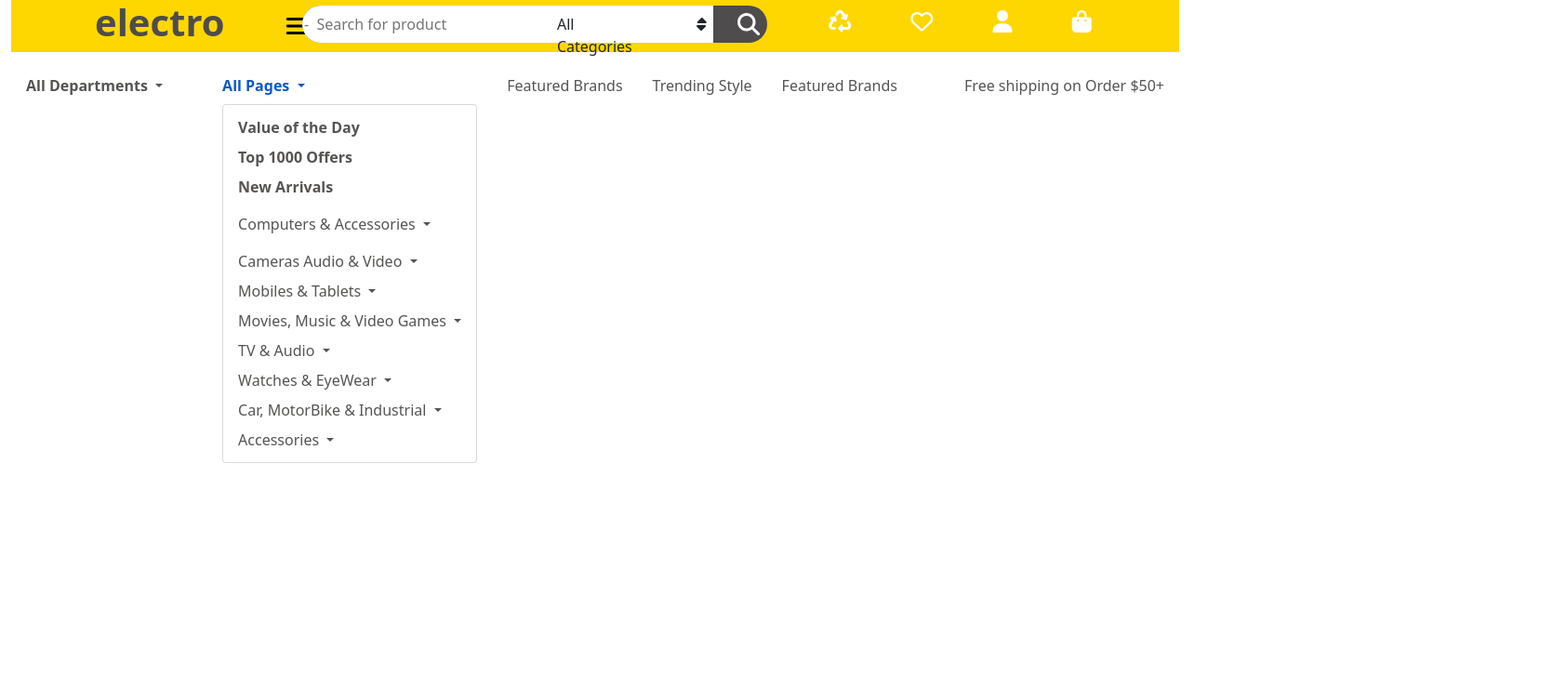
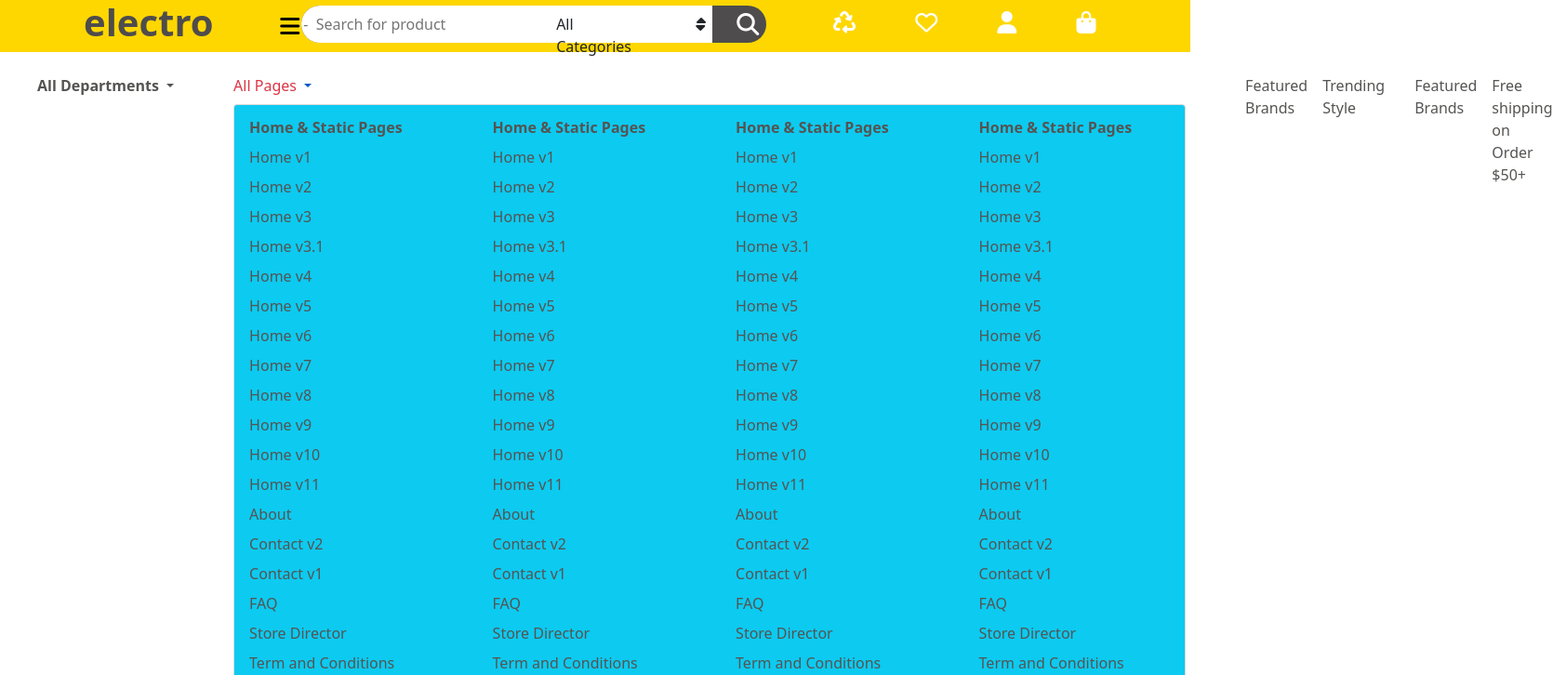
Before and after one commit to rmusamam/shopping_Website_by-using-js-n-bootstrap, a plain HTML site: page index.html in a window 1280 px wide. Both pictures are taken after a click on the link "All Pages". Shown: the top 726 px of the page at 93% size, 1670 px wide, since content can reach past the window. Drawn offline with nearby package versions, Linux system fonts and the light colour scheme.

Commit message:
add navbar dropdown

```diff
--- a/index.html
+++ b/index.html
@@ -11,10 +11,10 @@
     <!-- <link rel="stylesheet" href="./index.js"> -->
     <title>Shopping website</title>
   </head>
-  <body class="container-fluid">
+  <body class="">
     <div>
-        <section class="header" id="header">
-            <div class="header-bar justify-content-between d-flex  ">
+        <section class="header" id="header" >
+            <div class="header-bar   justify-content-between d-flex ml-n">
                 <h1 class="">
                     electro
                 </h1>
@@ -49,10 +49,10 @@
         </section>
 
         <section class="drop-down-bar" id="drop-down-bar">
-            <div class="row">
+            <div class="row  container-fluid">
                 <div class="col">
-                    <nav class="navbar ">
-                        <ul class=" nav-content navbar-nav d-flex flex-row vw-100 ">
+                    <nav class="navbar dropdown-nav">
+                        <ul class=" nav-content navbar-nav d-flex flex-row  vw-100 ">
                              <li class="my-2 nav-item mr-5 dropdown ">
                                 <a href="" class="nav-link dropdown-toggle all-departments" data-toggle="dropdown">
                                     <strong>All Departments</strong>
@@ -103,63 +103,120 @@
 
                                 </ul>
                             </li>
-                            <li class="my-2 mx-3 text-danger nav-item ml-5 dropdown ">
-                                <a href="" class="nav-link dropdown-toggle all-departments" data-toggle="dropdown">
-                                    <strong>All Pages</strong>
+                            <li class="all-pages-li my-2 mx-3 text-danger nav-item ml-5 dropdown   ">
+                                <a href="" class="nav-link dropdown-toggle all-p" data-toggle="dropdown">
+                                    <strong class="fw-light  text-danger">All Pages</strong>
                                 </a>
-                                 <ul class="dropdown-menu all-departments-list ">
 
-                                    <li class="dropdown-item "><a href=""  >
-                                        <strong>Value of the Day</strong>
-                                    </a></li>
-                                    <li class="dropdown-item"><a href="" >
-                                        <strong>Top 1000 Offers</strong>
-                                    </a></li>
-                                    <li class="dropdown-item"><a href="" >
-                                        <strong>New Arrivals</strong>
-                                    </a></li>
-                                    <li class="dropdown-item dropdown "><a href="" class="nav-link dropdown-toggle" data-toggle="dropdown" >
-                                        Computers & Accessories
-                                        <div class="dropdown-menu">
-                                            <div class="row dropdown-item">
-                                                <div class="col">
-                                                   <a href=""><h3>Computers & Accessories </h3></a>
-                                                </div>
-                                            </div>
+                                <div class="dropdown-menu  all-pages-list bg-info  " style="height: 100vh; width:80vw ;">
+                                    <div class="row background-transparent-div  ">
+                                        <div class="col">
+                                            <a href="" class="dropdown-item">
+                                                <strong> Home & Static Pages</strong>
+                                            </a>
+                                            <a href="" class="dropdown-item">Home v1</a>
+                                            <a href=""class="dropdown-item">Home v2</a>
+                                            <a href=""class="dropdown-item">Home v3</a>
+                                            <a href=""class="dropdown-item">Home v3.1</a>
+                                            <a href=""class="dropdown-item">Home v4</a>
+                                            <a href=""class="dropdown-item">Home v5</a>
+                                            <a href=""class="dropdown-item">Home v6</a>
+                                            <a href=""class="dropdown-item">Home v7</a>
+                                            <a href=""class="dropdown-item">Home v8</a>
+                                            <a href=""class="dropdown-item">Home v9</a>
+                                            <a href=""class="dropdown-item">Home v10</a>
+                                            <a href=""class="dropdown-item">Home v11</a>
+                                            <a href=""class="dropdown-item">About</a>
+                                            <a href=""class="dropdown-item">Contact v2</a>
+                                            <a href=""class="dropdown-item">Contact v1</a>
+                                            <a href=""class="dropdown-item">FAQ</a>
+                                            <a href=""class="dropdown-item">Store Director</a>
+                                            <a href=""class="dropdown-item">Term and Conditions</a>
+                                            <a href=""class="dropdown-item">404</a>
                                         </div>
-                                    </a></li>
-                                    <li class="dropdown-item dropdown"><a href="" class="dropdown-toggle" data-toggle="dropdown" >
-                                       Cameras Audio & Video
-                                    </a></li>
-                                    <li class="dropdown-item dropdown"><a href="" class="dropdown-toggle" data-toggle="dropdown" >
-                                        Mobiles & Tablets
-                                    </a></li>
-                                    <li class="dropdown-item dropdown"><a href="" class="dropdown-toggle" data-toggle="dropdown" >
-                                        Movies, Music & Video Games
-                                    </a></li>
+                                        <div class="col">
+                                            <a href="" class="dropdown-item">
+                                                <strong> Home & Static Pages</strong>
+                                            </a>
+                                            <a href="" class="dropdown-item">Home v1</a>
+                                            <a href=""class="dropdown-item">Home v2</a>
+                                            <a href=""class="dropdown-item">Home v3</a>
+                                            <a href=""class="dropdown-item">Home v3.1</a>
+                                            <a href=""class="dropdown-item">Home v4</a>
+                                            <a href=""class="dropdown-item">Home v5</a>
+                                            <a href=""class="dropdown-item">Home v6</a>
+                                            <a href=""class="dropdown-item">Home v7</a>
+                                            <a href=""class="dropdown-item">Home v8</a>
+                                            <a href=""class="dropdown-item">Home v9</a>
+                                            <a href=""class="dropdown-item">Home v10</a>
+                                            <a href=""class="dropdown-item">Home v11</a>
+                                            <a href=""class="dropdown-item">About</a>
+                                            <a href=""class="dropdown-item">Contact v2</a>
+                                            <a href=""class="dropdown-item">Contact v1</a>
+                                            <a href=""class="dropdown-item">FAQ</a>
+                                            <a href=""class="dropdown-item">Store Director</a>
+                                            <a href=""class="dropdown-item">Term and Conditions</a>
+                                            <a href=""class="dropdown-item">404</a>
+                                        </div>
+                                        <div class="col">
+                                            <a href="" class="dropdown-item">
+                                                <strong> Home & Static Pages</strong>
+                                            </a>
+                                            <a href="" class="dropdown-item">Home v1</a>
+                                            <a href=""class="dropdown-item">Home v2</a>
+                                            <a href=""class="dropdown-item">Home v3</a>
+                                            <a href=""class="dropdown-item">Home v3.1</a>
+                                            <a href=""class="dropdown-item">Home v4</a>
+                                            <a href=""class="dropdown-item">Home v5</a>
+                                            <a href=""class="dropdown-item">Home v6</a>
+                                            <a href=""class="dropdown-item">Home v7</a>
+                                            <a href=""class="dropdown-item">Home v8</a>
+                                            <a href=""class="dropdown-item">Home v9</a>
+                                            <a href=""class="dropdown-item">Home v10</a>
+                                            <a href=""class="dropdown-item">Home v11</a>
+                                            <a href=""class="dropdown-item">About</a>
+                                            <a href=""class="dropdown-item">Contact v2</a>
+                                            <a href=""class="dropdown-item">Contact v1</a>
+                                            <a href=""class="dropdown-item">FAQ</a>
+                                            <a href=""class="dropdown-item">Store Director</a>
+                                            <a href=""class="dropdown-item">Term and Conditions</a>
+                                            <a href=""class="dropdown-item">404</a>
+                                        </div>
+                                        <div class="col">
+                                            <a href="" class="dropdown-item">
+                                                <strong> Home & Static Pages</strong>
+                                            </a>
+                                            <a href="" class="dropdown-item">Home v1</a>
+                                            <a href=""class="dropdown-item">Home v2</a>
+                                            <a href=""class="dropdown-item">Home v3</a>
+                                            <a href=""class="dropdown-item">Home v3.1</a>
+                                            <a href=""class="dropdown-item">Home v4</a>
+                                            <a href=""class="dropdown-item">Home v5</a>
+                                            <a href=""class="dropdown-item">Home v6</a>
+                                            <a href=""class="dropdown-item">Home v7</a>
+                                            <a href=""class="dropdown-item">Home v8</a>
+                                            <a href=""class="dropdown-item">Home v9</a>
+                                            <a href=""class="dropdown-item">Home v10</a>
+                                            <a href=""class="dropdown-item">Home v11</a>
+                                            <a href=""class="dropdown-item">About</a>
+                                            <a href=""class="dropdown-item">Contact v2</a>
+                                            <a href=""class="dropdown-item">Contact v1</a>
+                                            <a href=""class="dropdown-item">FAQ</a>
+                                            <a href=""class="dropdown-item">Store Director</a>
+                                            <a href=""class="dropdown-item">Term and Conditions</a>
+                                            <a href=""class="dropdown-item">404</a>
+                                        </div>
+                                    </div>
+                                </div>
 
-                                    <li class="dropdown-item dropdown"><a href="" class="dropdown-toggle" data-toggle="dropdown" >
-                                        TV & Audio
-                                    </a></li>
-                                    <li class="dropdown-item dropdown"><a href="" class="dropdown-toggle" data-toggle="dropdown" >
-                                        Watches & EyeWear
-                                    </a></li>
-                                    <li class="dropdown-item dropdown"><a href="" class="dropdown-toggle" data-toggle="dropdown" >
-                                        Car, MotorBike & Industrial
-                                    </a></li>
-                                    <li class="dropdown-item dropdown"><a href="" class="dropdown-toggle" data-toggle="dropdown" >
-                                        Accessories
-                                    </a></li>
-
-                                </ul>
                             </li>
 
-                            <li class="my-3 mx-3"><a href="">Featured Brands</a></li>
+                            <li class="my-3 mx- pl-5 "><a href="">Featured Brands</a></li>
 
                             <li class="my-3 mx-3"><a href="">Trending Style </a></li>
 
                             <li class="my-3 mx-3"><a href="">Featured Brands</a></li>
-                            <li class="float-right my-3 ml-auto"><a  href="">Free shipping on Order $50+      </a></li>
+                            <li class=" my-3  float-right ml-auto"><a  href="">Free shipping on Order $50+      </a></li>
 
                         </ul>
 
@@ -169,25 +226,6 @@
             </div>
         </section>
 
-
-
-
-        <!-- <section class="second-nav">
-            <div class="second-nav d-flex justify-content-between col-12">
-                <p class="pl-5">All Departments <span><i class="fas fa-angle-down"></i></span></p>
-                <p class="text-danger">All Pages <span> <i class="fas fa-angle-down"></i></span></p>
-                <div  class="list-mid">
-                    <ul class="list d-flex justify-content-between" style="list-style: none;">
-                        <li class="pr-3">Featured Brands</li>
-                        <li class="pr-3">Trending Brands</li>
-                        <li class="pr-3">Gift Cards</li>
-                    </ul>
-                </div>
-
-                <p class="pr-3">Free shipping on Order $50+</p>
-
-            </div>
-        </section>
 
         <section class="side-nav_bar" id="side-nav_bar">
             <div class="side-nav">
@@ -710,7 +748,7 @@
 
             </div>
         </section>
- -->
+
 
     </div>
     <!-- font awesome link -->
--- a/style.css
+++ b/style.css
@@ -1,5 +1,6 @@
 body{
     overflow-x: hidden;
+    /* overflow-y: hidden; */
 }
 
 /* ---------------------
@@ -21,11 +22,7 @@ header-bar
     margin-top: 0.8%;
     margin-right:-70px;
 }
-/*.header-bar form input {
-height: 80%;
-margin-top: 1.5%;
-border-radius: 30px;
-} */
+
 
 .header-bar .search-bar{
     background-color:rgb(78, 76, 76);
@@ -87,11 +84,6 @@ border-radius: 30px;
     }
     .search-bar input{
         display: none;
-        /* background-color: #FED700;
-        border: #FED700;
-        border: 0px;
-        width: 0px;
-        color:#FED700;   */
     }
     .search-bar .category{
         /* background-color: #FED700; */
@@ -511,7 +503,22 @@ drop down bar
 }
 .nav-content a{
     margin-top: 0px;
-    list-style: none;
+    /* list-style: none; */
     text-decoration: none;
     color: rgb(85, 84, 82);
 }
+.dropdown-nav{
+    border-bottom: #4e4c4c;
+}
+/* .all-pages-list .background-transparent-div{
+    background: #000;
+    z-index: 41;
+    background:transparent ;
+} */
+/* .all-pages-list{
+    z-index: 41;n
+    display: none;
+} */
+.all-pages-a:hover .all-pages-list{
+        display:block;
+}
```
